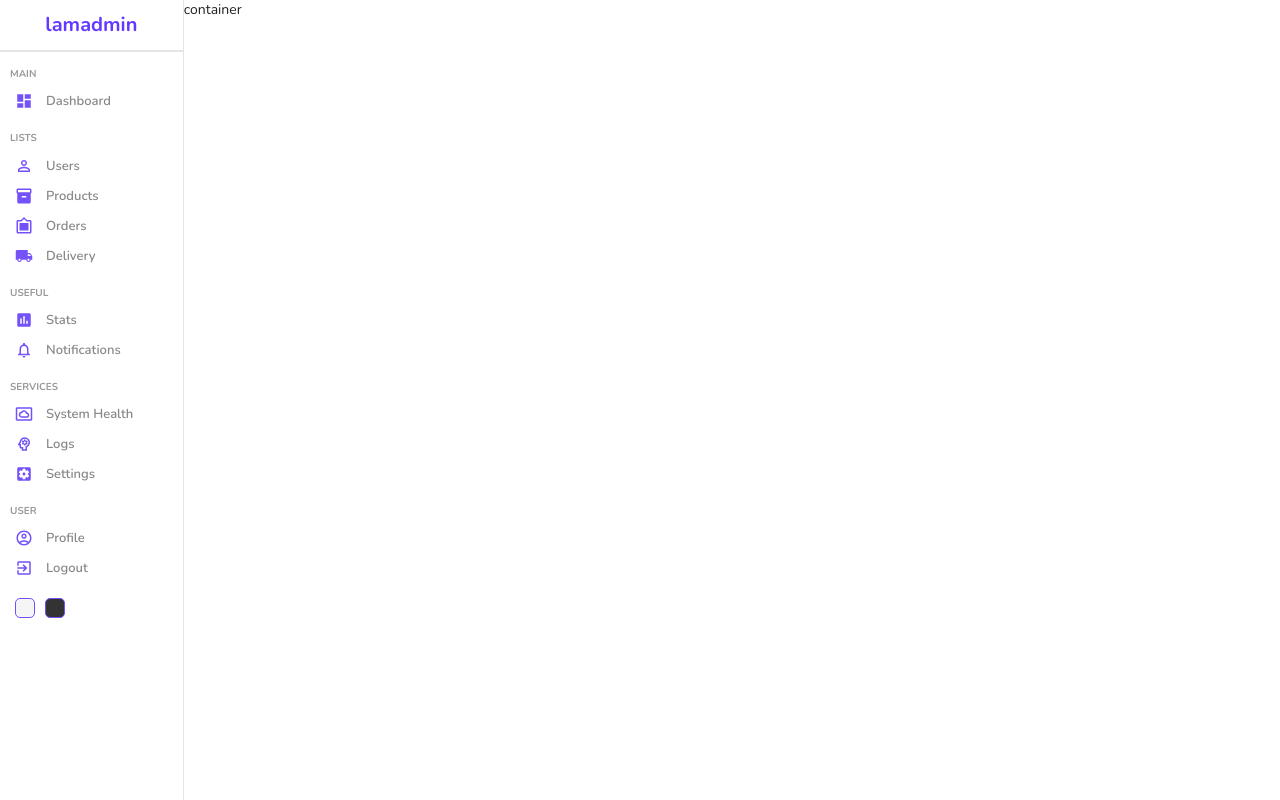
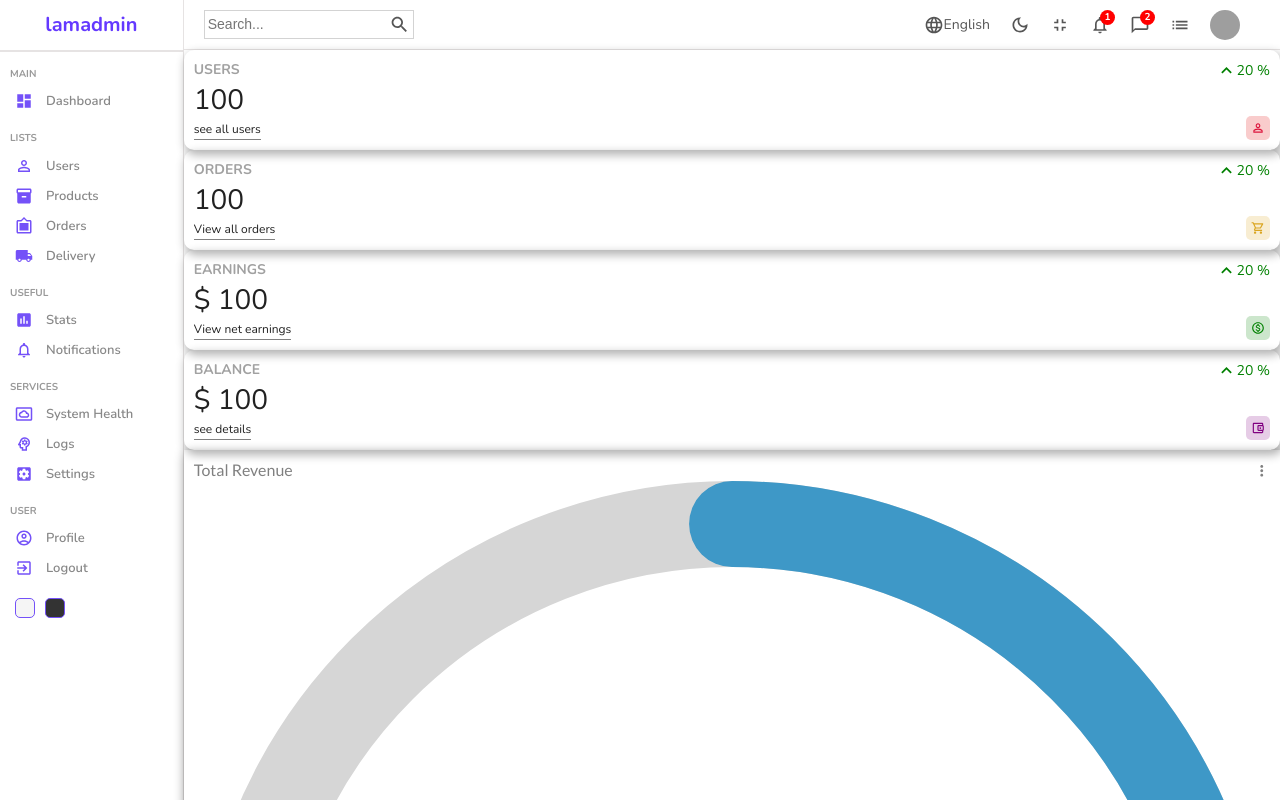
Before and after one commit to IbrohimFayzullayev/adminPanel, a React (Create React App) app: page / in a window 1280 px wide. Shown: the top 800 px of the page. Built offline with nearby package versions, Linux system fonts and the light colour scheme; grey boxes are pictures that could not be loaded.

Commit message:
make home page

```diff
--- a/src/pages/home/Home.jsx
+++ b/src/pages/home/Home.jsx
@@ -1,10 +1,26 @@
 import "./home.scss";
 import Sidebar from "../../components/sidebar/Sidebar";
+import Navbar from "../../components/navbar/Navbar";
+import Widget from "../../components/widget/Widget";
+import Featured from "../../components/featured/Featured";
+import Chart from "../../components/chart/Chart";
 const Home = () => {
   return (
     <div className="home">
       <Sidebar />
-      <div className="homeContainer">container</div>
+      <div className="homeContainer">
+        <Navbar />
+        <div className="widgets">
+          <Widget type="user" />
+          <Widget type="order" />
+          <Widget type="earning" />
+          <Widget type="balance" />
+        </div>
+        <div className="charts">
+          <Featured />
+          <Chart />
+        </div>
+      </div>
     </div>
   );
 };
```
